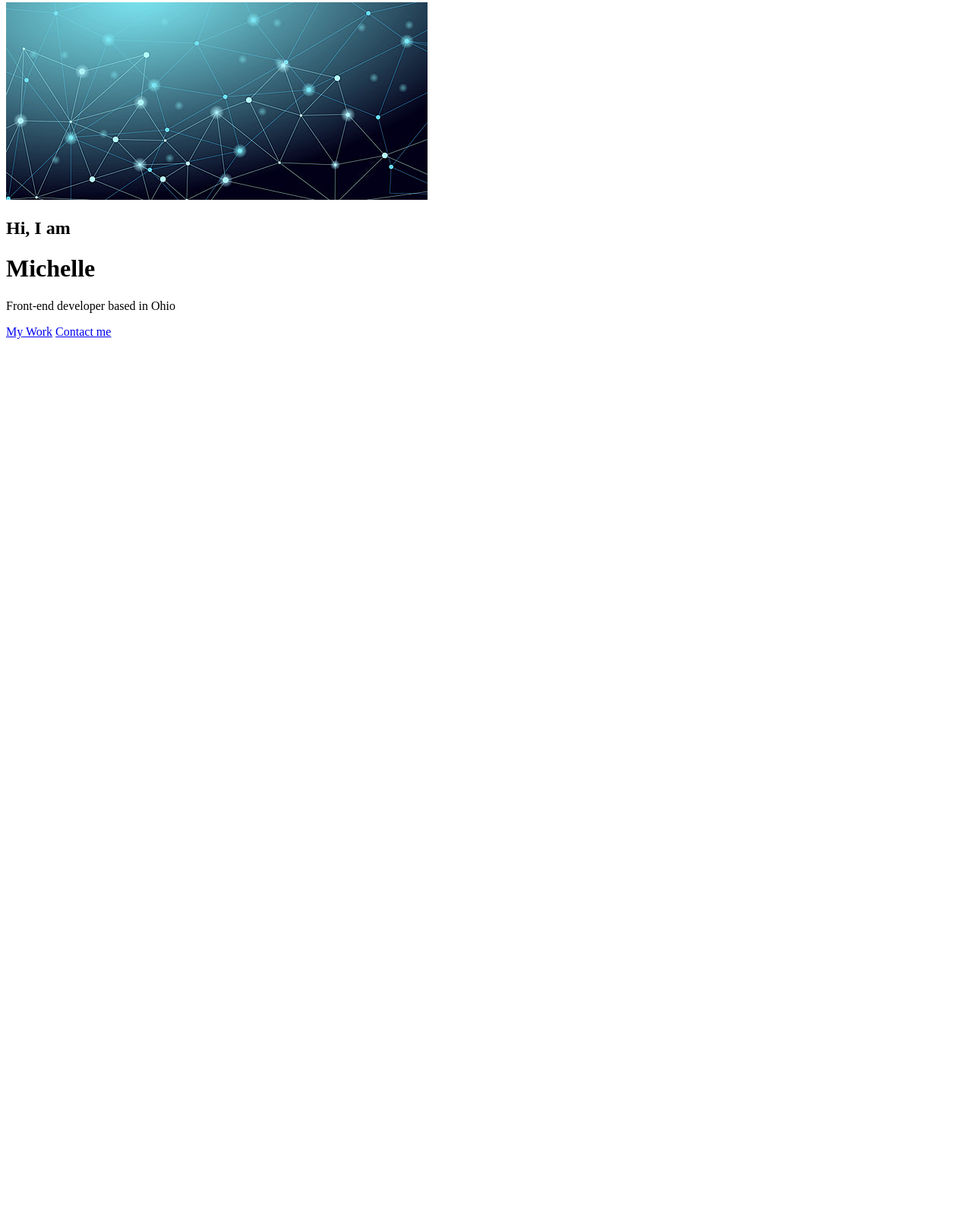
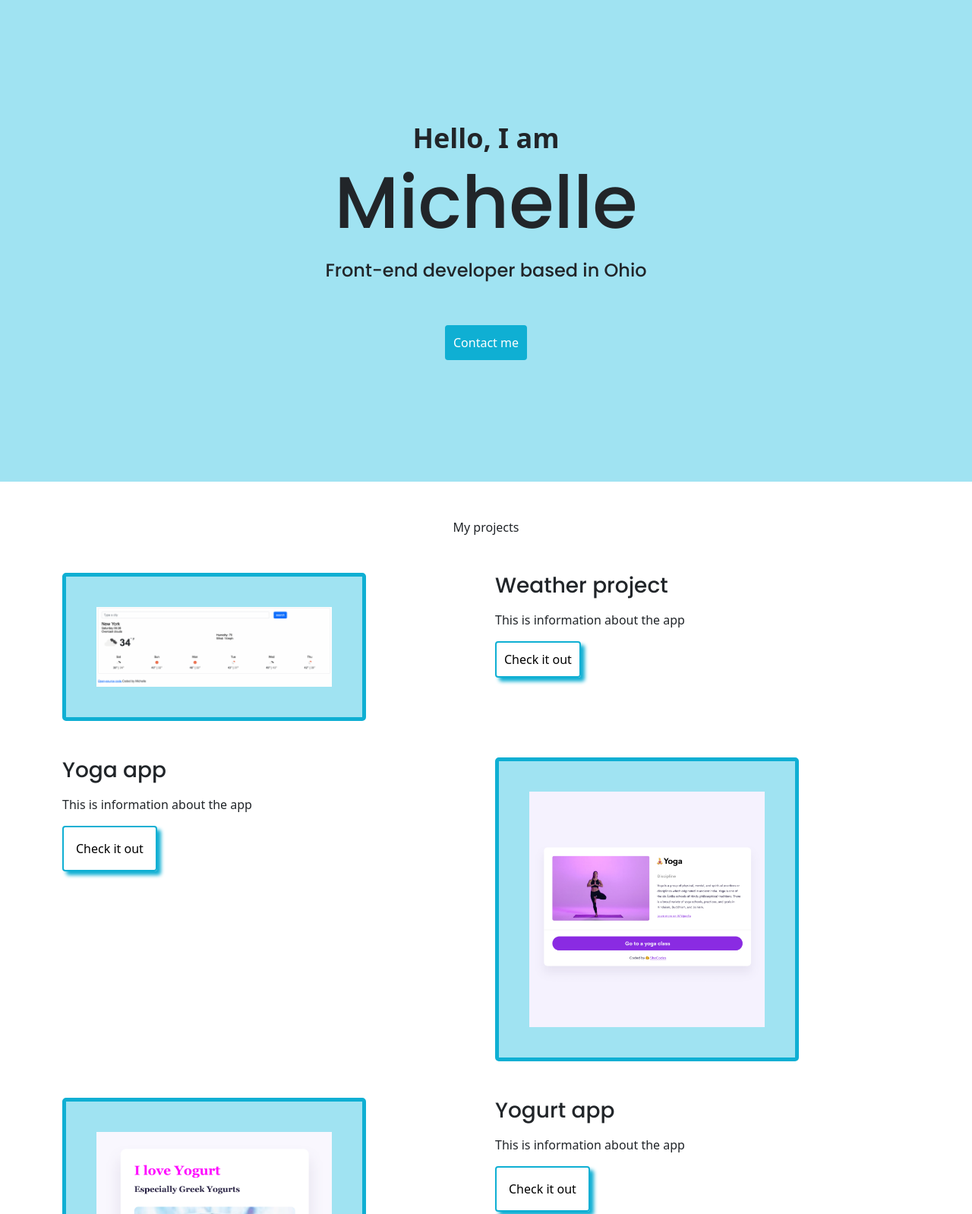
Before and after one commit to Anon98927/portfolio-project, a plain HTML site: page index.html in a window 1280 px wide. Shown: the part 5-1603 px from the top of the page at 76% size. Before the commit the page ends 800 px from the top, so only its background shows below. Drawn offline with nearby package versions, Linux system fonts and the light colour scheme.

Commit message:
Update index.html

```diff
--- a/index.html
+++ b/index.html
@@ -4,25 +4,59 @@
     <meta charset="UTF-8">
     <meta http-equiv="X-UA-Compatible" content="IE=edge">
     <meta name="viewport" content="width=device-width, initial-scale=1.0">
-    <link rel="stylesheet" href="src/styles.css">
+
+    <link href="https://cdn.jsdelivr.net/npm/bootstrap@5.3.0-alpha1/dist/css/bootstrap.min.css" rel="stylesheet" integrity="sha384-GLhlTQ8iRABdZLl6O3oVMWSktQOp6b7In1Zl3/Jr59b6EGGoI1aFkw7cmDA6j6gD" crossorigin="anonymous"> <link rel="stylesheet" href="styles/portfolio.css">
+    <link rel="preconnect" href="https://fonts.googleapis.com">
+<link rel="preconnect" href="https://fonts.gstatic.com" crossorigin>
+<link href="https://fonts.googleapis.com/css2?family=Playfair+Display:wght@700&family=Poppins:wght@500;700&display=swap" rel="stylesheet">
+<script src="https://cdn.jsdelivr.net/npm/bootstrap@5.3.0-alpha1/dist/js/bootstrap.bundle.min.js" integrity="sha384-w76AqPfDkMBDXo30jS1Sgez6pr3x5MlQ1ZAGC+nuZB+EYdgRZgiwxhTBTkF7CXvN" crossorigin="anonymous"></script>
     <title>Document</title>
-
 </head>
 <body>
-
-        <img class="bg img-fluid" src="images/abstractImg.jpeg">
-
-
-    <div class="bg-text">
-        <h2>Hi, I am</h2>
+    <div class="hero">
+        <p>Hello, I am</p>
         <h1>Michelle</h1>
-        <p>Front-end developer based in Ohio</p>
+        <h2 class="mb-5">Front-end developer based in Ohio</h2>
+        <div>
+            <a href="#" class="btn btn-branding">Contact me</a>
+        </div>
     </div>
-
-    <div class="bg-text2">
-        <a href="projects.html">My Work</a>
-        <a href="about.html">Contact me</a>
-    </div>
-
+    <p class="text-center m-5">My projects</p>
+    <div class="container">
+        <div class="row mb-5">
+          <div class="col-md-6">
+            <img src="images/weatherApp.png" class="img-fluid" width="400px" />
+          </div>
+          <div class="col-md-6">
+            <h3 class="mb-3">Weather project</h3>
+            <p>This is information about the app</p>
+            <a href="https://regal-fudge-9cc6c4.netlify.app" class="btn btn-branding-outline">Check it out</a>
+          </div>
+        </div>
+      </div>
+      <div class="container">
+        <div class="row mb-5">
+            <div class="col-md-6">
+                <h3 class="mb-3">Yoga app</h3>
+                <p>This is information about the app</p>
+                <button type="button" class="btn btn-branding-outline p-3">Check it out</button>
+            </div>
+            <div class="col-md-6">
+              <img src="images/yoga.png" class="img-fluid" width="400px" />
+            </div>
+        </div>
+      </div>
+      <div class="container">
+        <div class="row mb-5">
+          <div class="col-md-6">
+            <img src="images/yogurt.png" class="img-fluid" width="400px" />
+          </div>
+          <div class="col-md-6">
+            <h3 class="mb-3">Yogurt app</h3>
+            <p>This is information about the app</p>
+            <button type="button" class="btn btn-branding-outline p-3">Check it out</button>
+          </div>
+        </div>
+      </div>
 </body>
 </html>
```
